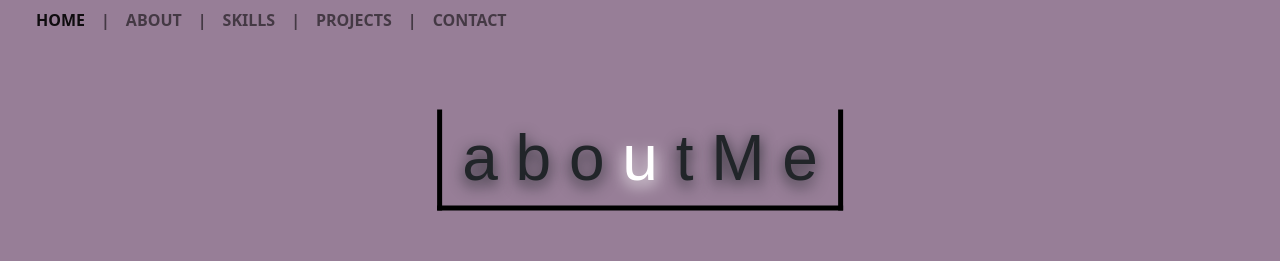
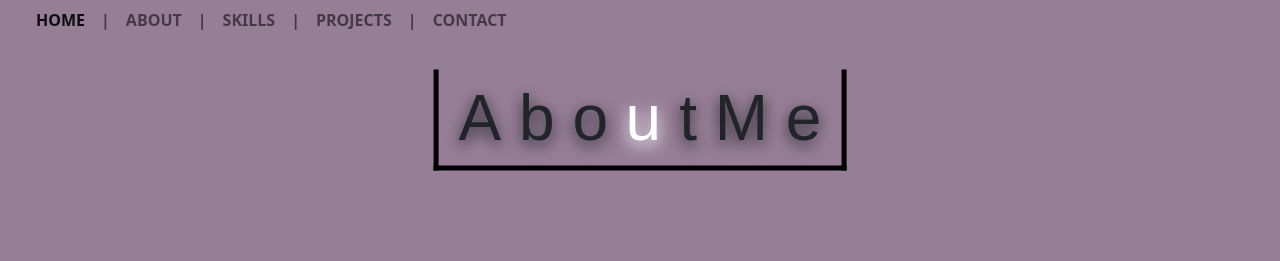
Before and after one commit to mlfernandez/MyWeb, a plain HTML site: page about.html in a window 1280 px wide. Shown: the top 261 px of the page. Drawn offline with nearby package versions, Linux system fonts and the light colour scheme.

Commit message:
efecto en About Me letra u logrado

```diff
--- a/CSS/styles.css
+++ b/CSS/styles.css
@@ -177,9 +177,9 @@ form {
 
 }
 
-p  {
+p {
     position: absolute;
-    top: 20%;
+    top: 15%;
     left: 50%;
     transform: translate(-50%, -50%);
     margin: 0;
@@ -187,15 +187,13 @@ p  {
     font-family: sans-serif;
     font-size: 4em;
     text-shadow: 0 5px 15px;
-    transform: uppercase;
     border: 5px solid black;
     border-top: none;
-    align-items: center;
-    align-content: center;
+
 
 }
 
-p spam {
+p span {
     position: relative;
     display: inline-block;
 }
--- a/about.html
+++ b/about.html
@@ -64,12 +64,11 @@
     <div class="container-fluid display">
 
         <p id="titulo">
-            <span>a</span>
+            <span>A</span>
             <span>b</span>
             <span>o</span>
             <span>u</span>
             <span>t</span>
-            <span></span>
             <span>M</span>
             <span>e</span>
 
```
